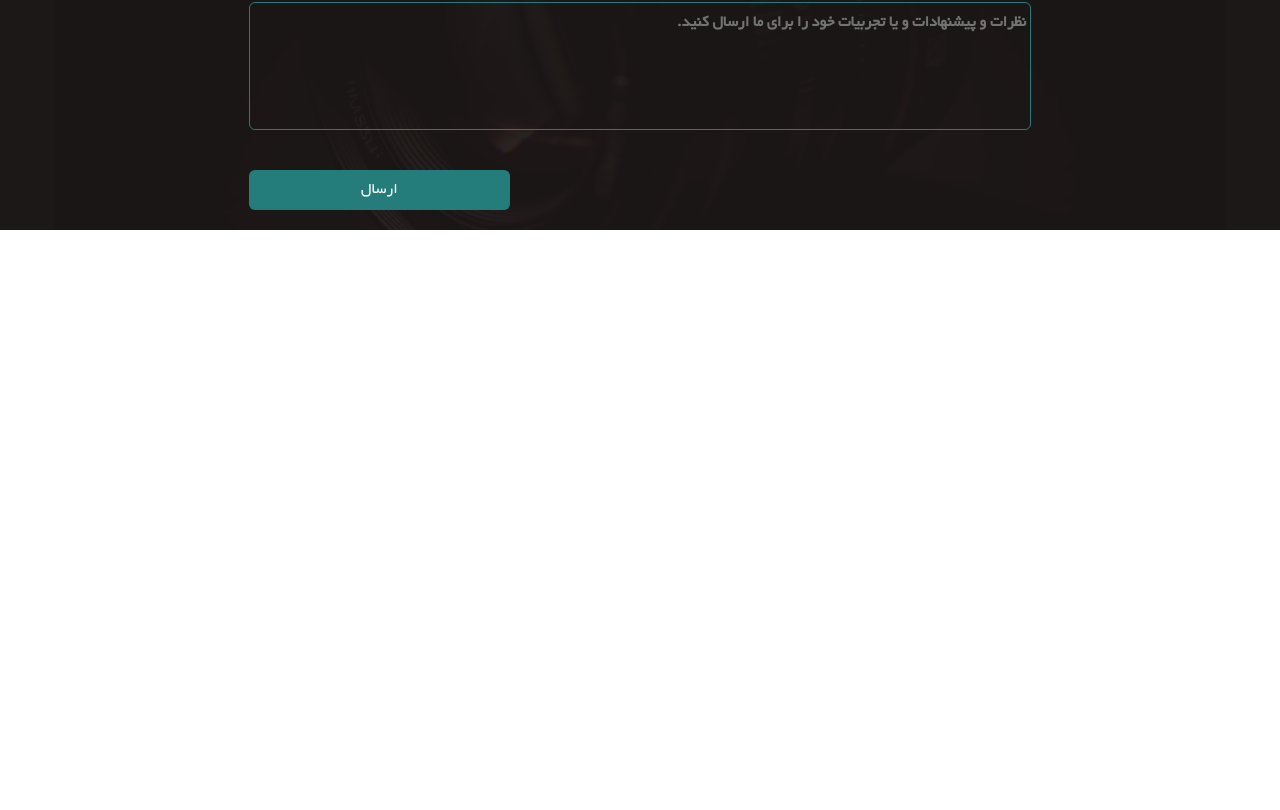
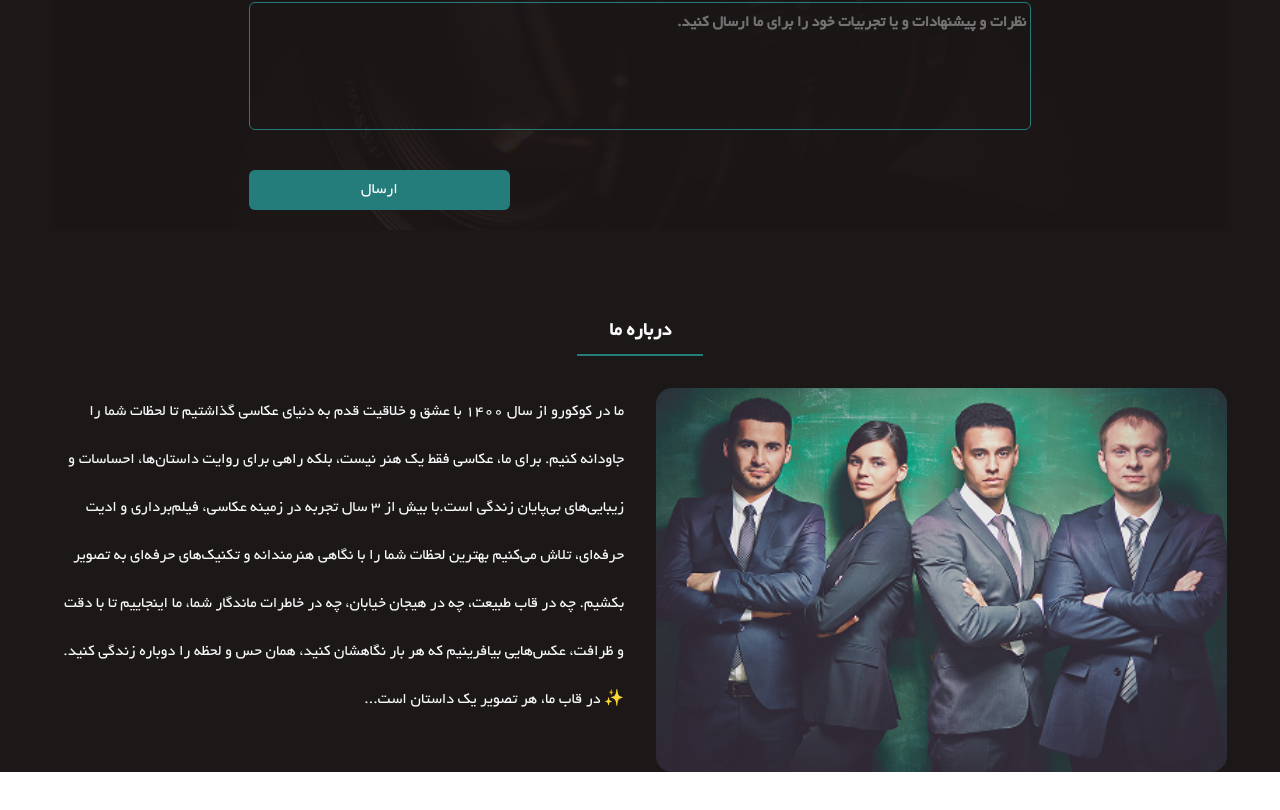
Before and after one commit to ali-sheikhali/photography, a React (Vite) app: page /home in a window 1280 px wide. Shown: the part 3093-3903 px from the top of the page. Before the commit the page ends 3403 px from the top, so only its background shows below. Built offline with nearby package versions, Linux system fonts and the light colour scheme; a web font is replaced by a local one.

Commit message:
Implement about us

```diff
--- /dev/null
+++ b/src/components/home/AboutUs.tsx
@@ -0,0 +1,26 @@
+import React from "react";
+import SubTitle from "./SubTitle";
+import about from "../../assets/about.jpg";
+const AboutUs = () => {
+  return (
+    <div className="flex flex-col gap-8">
+      <SubTitle title="درباره ما" />
+      <div className="w-full flex flex-col md:flex-row gap-8">
+        <img src={about} alt="about-us" className="rounded-xl xl:rounded-2xl w-full h-72 md:h-96 md:w-6/12" />
+        <p className="text-[#FAFAFA] leading-7 md:w-6/12 md:leading-9 xl:leading-12 2xl:leading-14">
+          ما در کوکورو از سال ۱۴۰۰ با عشق و خلاقیت قدم به دنیای عکاسی گذاشتیم تا
+          لحظات شما را جاودانه کنیم. برای ما، عکاسی فقط یک هنر نیست، بلکه راهی
+          برای روایت داستان‌ها، احساسات و زیبایی‌های بی‌پایان زندگی است.با بیش
+          از ۳ سال تجربه در زمینه عکاسی، فیلم‌برداری و ادیت حرفه‌ای، تلاش
+          می‌کنیم بهترین لحظات شما را با نگاهی هنرمندانه و تکنیک‌های حرفه‌ای به
+          تصویر بکشیم. چه در قاب طبیعت، چه در هیجان خیابان، چه در خاطرات ماندگار
+          شما، ما اینجاییم تا با دقت و ظرافت، عکس‌هایی بیافرینیم که هر بار
+          نگاهشان کنید، همان حس و لحظه را دوباره زندگی کنید. <br />✨ در قاب ما، هر
+          تصویر یک داستان است...
+        </p>
+      </div>
+    </div>
+  );
+};
+
+export default AboutUs;
--- a/src/pages/Home.tsx
+++ b/src/pages/Home.tsx
@@ -3,8 +3,9 @@ import HeroHeader from "../components/home/HeroHeader";
 import Services from "../components/home/Services";
 import ExampleOfWork from "../components/home/ExampleOfWork";
 import TopPhotographers from "../components/home/TopPhotographers";
-import Comments from "../components/home/Comments";
+// import Comments from "../components/home/Comments";
 import CommentsSuggestions from "../components/home/CommentsSuggestions";
+import AboutUs from "../components/home/AboutUs";
 
 function Home() {
   return (
@@ -20,6 +21,7 @@ function Home() {
         {/* <Comments /> */}
         <div className="w-11/12 mx-auto flex flex-col gap-20 ">
           <CommentsSuggestions />
+          <AboutUs />
         </div>
       </div>
     </div>
```
Also changed, not shown: src/assets/about.jpg (added).
